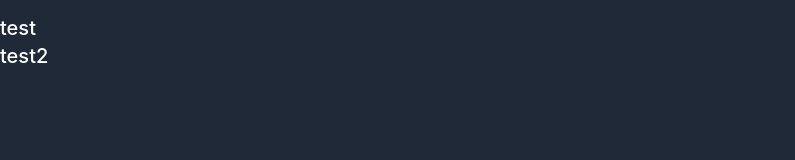
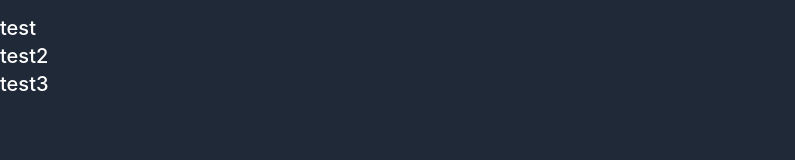
Before and after one commit to ldu0893/Personal-Website, a React (Create React App) app: page /Projects in a window 1280 px wide. Shown: the part 126-286 px from the top of the page, without its empty margins (0-795 px from the left). Built offline with nearby package versions, Linux system fonts and the light colour scheme.

Commit message:
testing out git features

```diff
--- a/src/pages/Projects.tsx
+++ b/src/pages/Projects.tsx
@@ -15,6 +15,9 @@ const Projects = () => {
             <li>
                 test2
             </li>
+            <li>
+                test3
+            </li>
         </ul>
     </div>
     </>
```
